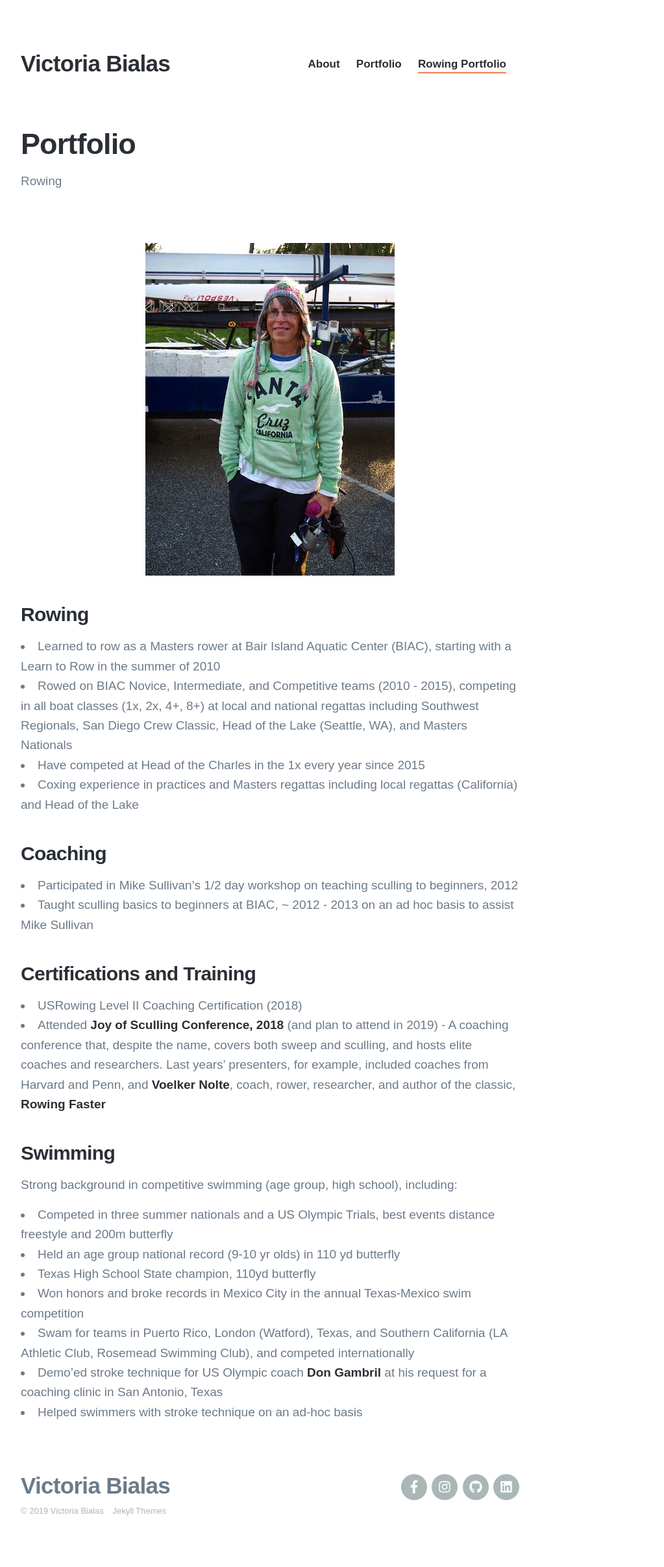
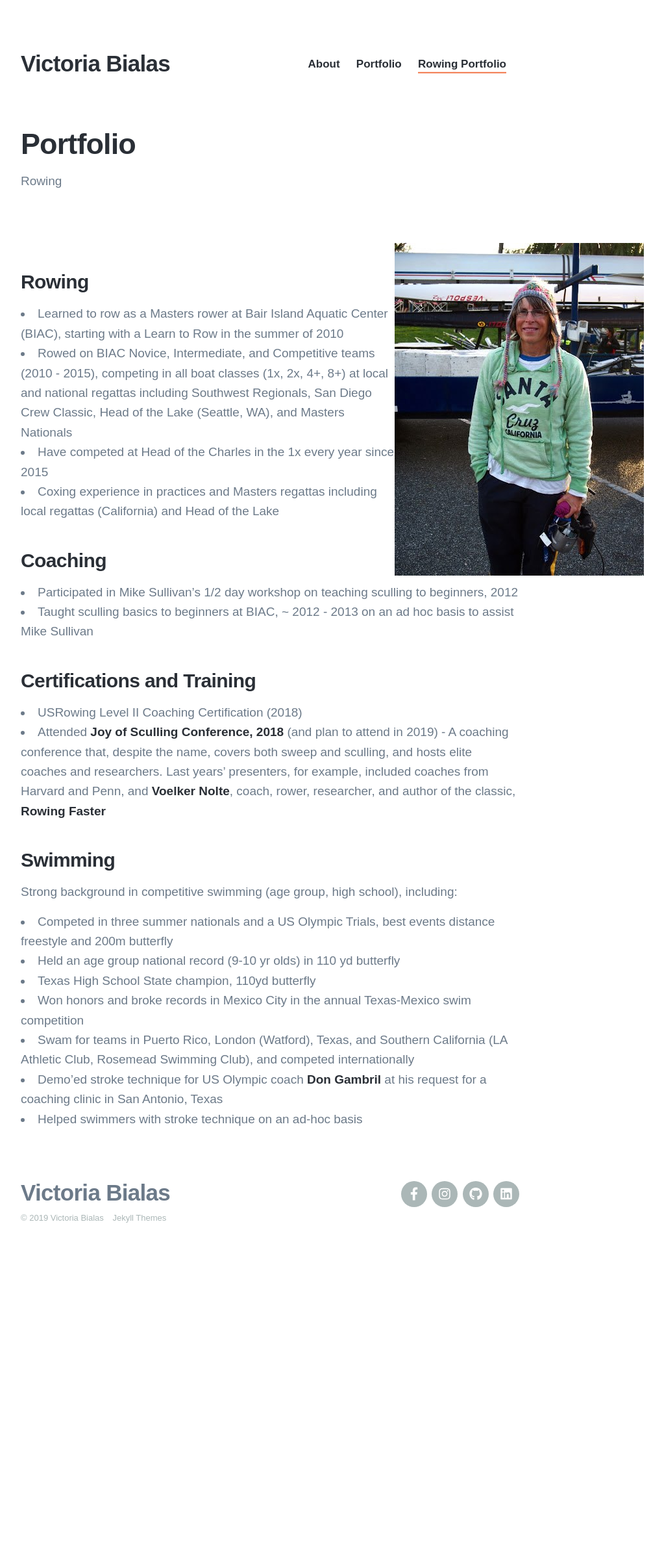
Before and after one commit to londoncalling/slow-motion-stories, a Jekyll site: the page built from _pages/portfolio-rowing.md, in a window 1280 px wide. Shown: the whole page at 65% size, without its empty margins (224-1247 px from the left). Built offline with Jekyll 4.4.1, drawn with Linux system fonts in a browser that asks for light colours; nearby versions of some CDN libraries; some web fonts are replaced; after the commit the page ends 1961 px from its top, so only the background shows below that.

Commit message:
format image for rowing page
Signed-off-by: Vicky Bialas <vicky.bialas@gmail.com>

```diff
--- a/_pages/portfolio-rowing.md
+++ b/_pages/portfolio-rowing.md
@@ -5,7 +5,7 @@ description: rowing, swimming, coaching
 featured_image: /images/demo/demo-landscape.jpg
 ---
 
-![](/images/me-coxswain.jpg)
+<img align="right" src="images/me-coxswain.jpg">
 
 ### Rowing
 
```
